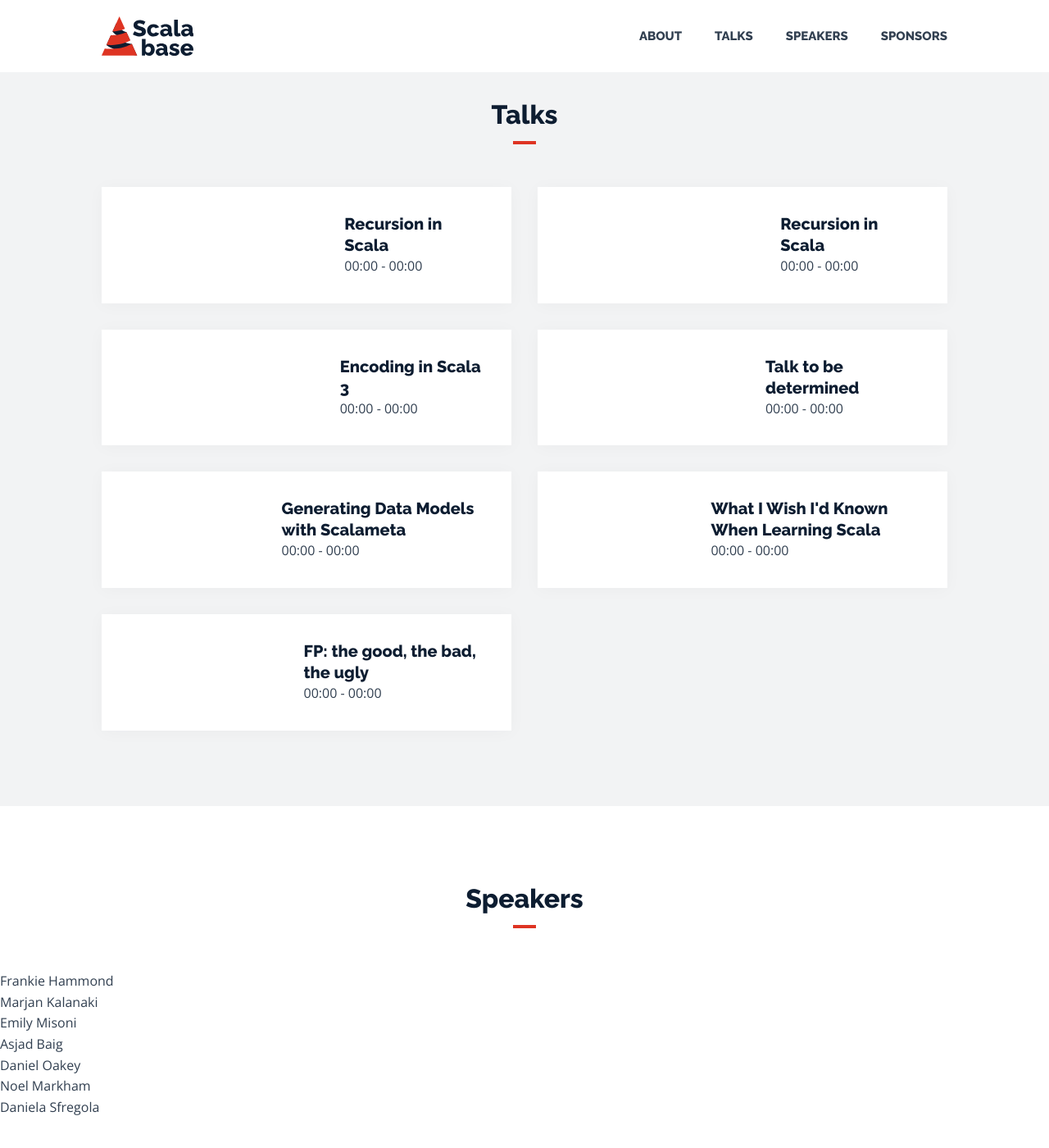
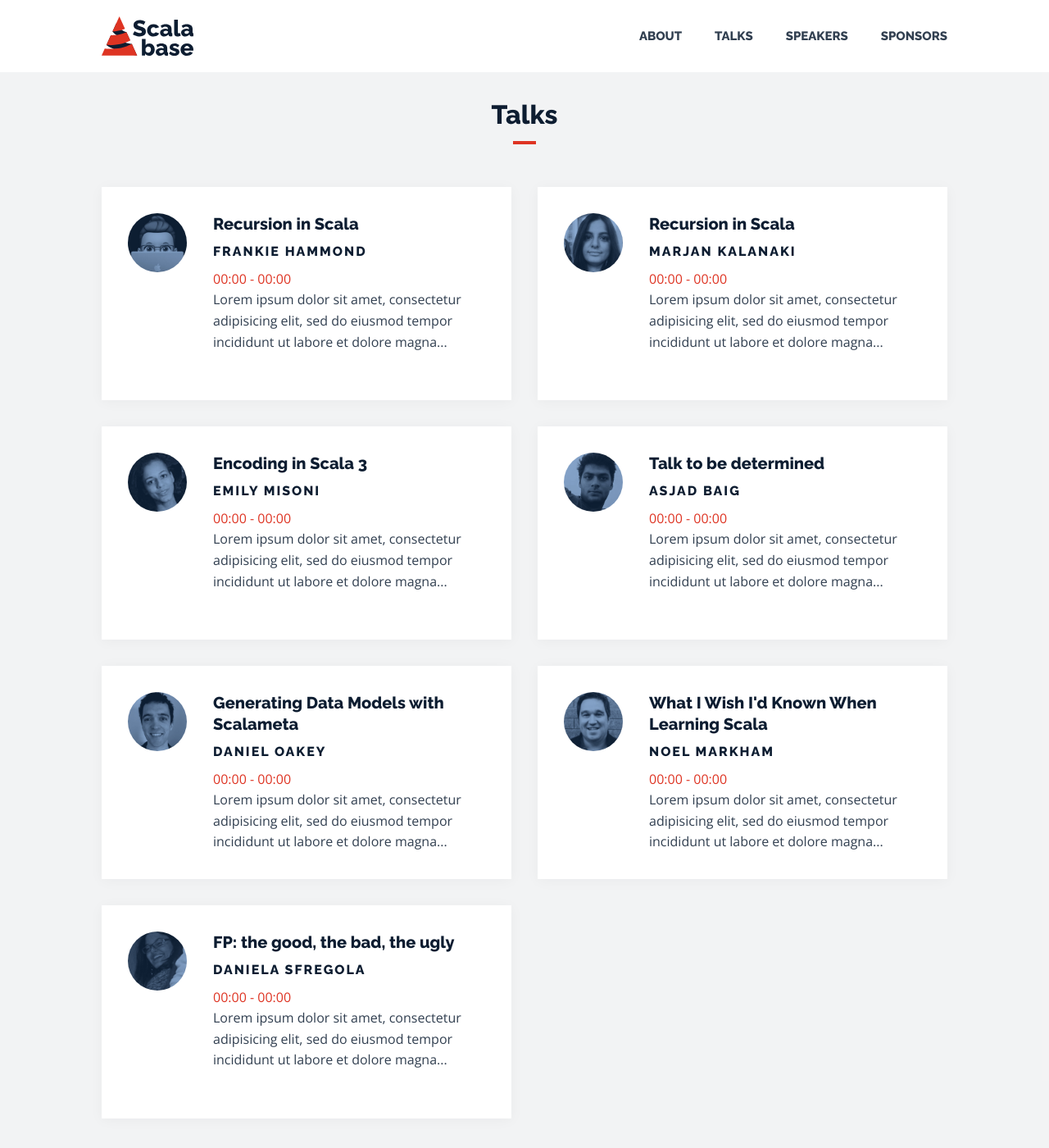
Before and after one commit to frankie297/scala-base-conf, a Jekyll site: the page built from site/index.md, in a window 1280 px wide and 1400 px high, scrolled down 1223 px. Shown: the whole window at 82% size. Built offline with Jekyll 4.4.1, drawn with Linux system fonts in a browser that asks for light colours; nearby versions of some CDN libraries.

Commit message:
avatar+layout talks

```diff
--- a/site/_data/speakers.yml
+++ b/site/_data/speakers.yml
@@ -8,7 +8,7 @@ speakers:
     - id-speaker: 1
       name: "Frankie Hammond"
       bio: "Frankie is a software engineer at the Guardian. She used to be a graphic designer and taught herself how to code."
-      avatar:
+      avatar: /img/speakers/frankie-hammond.jpg
       social:
         - {name: "twitter", link: "https://twitter.com/frankie_hammond", icon: ""}
         - {name: "github", link: "https://github.com/frankie297", icon: ""}
@@ -17,7 +17,7 @@ speakers:
     - id-speaker: 2
       name: "Marjan Kalanaki"
       bio: "Marjan is a software engineer at the Guardian. Prior to this she worked as a developer at Asos and the Trainline. She has a degree in Sound Design Technology."
-      avatar:
+      avatar: /img/speakers/marjan-kalanaki.jpg
       social:
         - {name: "twitter", link: "https://twitter.com/marji_sound", icon: ""}
         - {name: "github", link: "https://github.com/marjisound", icon: ""}
@@ -26,12 +26,14 @@ speakers:
     - id-speaker: 3
       name: "Emily Misoni"
       bio: "Emily is an Associate Data Engineer at Just Eat."
+      avatar: /img/speakers/emily-misoni.jpg
       social:
         - {name: "linkedin", link: "https://www.linkedin.com/in/emily-m-ab83741ab/", icon: ""}
 
     - id-speaker: 4
       name: "Asjad Baig"
       bio: "Emily is an Associate Data Engineer at Just Eat."
+      avatar: /img/speakers/asjad-baig.jpg
       social:
         - {name: "twitter", link: "https://twitter.com/AsjadSB", icon: ""}
         - {name: "linkedin", link: "https://www.linkedin.com/in/asjad-baig-28b723129/?originalSubdomain=in", icon: ""}
@@ -39,10 +41,12 @@ speakers:
     - id-speaker: 5
       name: "Daniel Oakey"
       bio: "Daniel is a Scala software engineer working at Quantexa in central London. There, he works on tools for modelling and processing data."
+      avatar: /img/speakers/daniel-oakey.jpg
 
     - id-speaker: 6
       name: "Noel Markham"
       bio: "Noel is a lead software engineer at 47 Degrees. He started out as a Java developer before discovering Scala in 2012. He's worked across many industries, including games, fashion, television and finance. When not writing code he can be found playing board games, or running somewhere."
+      avatar: /img/speakers/noel-markham.jpg
       social:
         - {name: "twitter", link: "https://twitter.com/noelmarkham", icon: ""}
         - {name: "github", link: "https://github.com/noelmarkham", icon: ""}
@@ -51,6 +55,7 @@ speakers:
     - id-speaker: 7
       name: "Daniela Sfregola"
       bio: "Daniela is an active contributor to the Scala Community, author of Get Programming with Scala and maintainer of open source projects (the most popular ones are twitter4s and random-data-generator). Daniela is also co-organizer of the London Scala User Group (LSUG) Meetup."
+      avatar: /img/speakers/daniela-sfregola.jpg
       social:
         - {name: "twitter", link: "https://twitter.com/danielasfregola", icon: ""}
         - {name: "github", link: "https://github.com/DanielaSfregola", icon: ""}
--- a/site/_data/talks.yml
+++ b/site/_data/talks.yml
@@ -5,30 +5,37 @@ talks:
 
   talks-list:
 
-    - id: 1
+    - id-talk: 1
       title: "Recursion in Scala"
       time: "00:00 - 00:00"
+      description: "Lorem ipsum dolor sit amet, consectetur adipisicing elit, sed do eiusmod tempor incididunt ut labore et dolore magna..."
 
-    - id: 2
+    - id-talk: 2
       title: "Recursion in Scala"
       time: "00:00 - 00:00"
+      description: "Lorem ipsum dolor sit amet, consectetur adipisicing elit, sed do eiusmod tempor incididunt ut labore et dolore magna..."
 
-    - id: 3
+    - id-talk: 3
       title: "Encoding in Scala 3"
       time: "00:00 - 00:00"
+      description: "Lorem ipsum dolor sit amet, consectetur adipisicing elit, sed do eiusmod tempor incididunt ut labore et dolore magna..."
 
-    - id: 4
+    - id-talk: 4
       title: "Talk to be determined"
       time: "00:00 - 00:00"
+      description: "Lorem ipsum dolor sit amet, consectetur adipisicing elit, sed do eiusmod tempor incididunt ut labore et dolore magna..."
 
-    - id: 5
+    - id-talk: 5
       title: "Generating Data Models with Scalameta"
       time: "00:00 - 00:00"
+      description: "Lorem ipsum dolor sit amet, consectetur adipisicing elit, sed do eiusmod tempor incididunt ut labore et dolore magna..."
 
-    - id: 6
+    - id-talk: 6
       title: "What I Wish I'd Known When Learning Scala"
       time: "00:00 - 00:00"
+      description: "Lorem ipsum dolor sit amet, consectetur adipisicing elit, sed do eiusmod tempor incididunt ut labore et dolore magna..."
 
-    - id: 7
+    - id-talk: 7
       title: "FP: the good, the bad, the ugly"
       time: "00:00 - 00:00"
+      description: "Lorem ipsum dolor sit amet, consectetur adipisicing elit, sed do eiusmod tempor incididunt ut labore et dolore magna..."
--- a/site/_includes/_talks.html
+++ b/site/_includes/_talks.html
@@ -5,20 +5,21 @@
     <div class="talk-list">
       {% for talkslist in talk.talks-list %}
       <div class="talk-item">
-        <div class="talk-item-avatar"></div>
+        {% for speakers in site.data.speakers.speakers %}
+          {% for speakerslist in speakers.speakers-list %}
+          {% if speakerslist.id-speaker == talkslist.id-talk  %}
+        <div class="talk-item-avatar">
+          <img src="{{ site.baseurl }}{{speakerslist.avatar}}" title="{{speakerslist.name}}"/>
+        </div>
         <div class="talk-item-content">
           <h3>{{talkslist.title}}</h3>
-          {% for speakers in site.data.speakers.speakers %}
-            {% for speakerslist in speakers.speakers-list %}
-            {% if speakerslist.id-speaker == talkslist.id-talk  %}
-          <p class="speaker-name">{{speakerslist.name}}</p>
-          <p class="speaker-name">{{talkslist.time}}</p>
-            {% endif %}
-            {% endfor %}
-          {% endfor %}
+          <p class="talk-speaker">{{speakerslist.name}}</p>
           <p class="talk-date">{{talkslist.time}}</p>
           <p class="talk-description">{{talkslist.description}}</p>
         </div>
+        {% endif %}
+        {% endfor %}
+        {% endfor %}
       </div>
       {% endfor %}
     </div>
--- a/site/_sass/components/_components.scss
+++ b/site/_sass/components/_components.scss
@@ -40,5 +40,5 @@
 .card {
   padding: $base-point-grid * 8;
   background: $white;
-  box-shadow: 0 2px 20px 0 rgba($gray-primary, 0.03);
+  box-shadow: 0 2px 16px 0 rgba($gray-primary, 0.04);
 }
--- a/site/_sass/components/_talks.scss
+++ b/site/_sass/components/_talks.scss
@@ -12,10 +12,26 @@
       display: flex;
       flex-direction: row;
       .talk-item-avatar {
-        width: $base-point-grid * 58;
-        margin-right: 40px;
+        margin-right: $base-point-grid * 8;
+        img {
+          width: $base-point-grid * 18;
+          height: auto;
+          border-radius: 100%;
+        }
+
       }
-      .talk-item-content {}
+      .talk-item-content {
+        .talk-speaker {
+          margin: $base-point-grid * 2 0;
+          font-family: $heading-font-family;
+          color: $heading-font-color;
+          text-transform: uppercase;
+          letter-spacing: $base-point-grid / 2;
+        }
+        .talk-date {
+          color: $brand-primary;
+        }
+      }
     }
   }
 }
```
Also changed, not shown: site/img/speakers/asjad-baig.jpg (added), site/img/speakers/daniel-oakey.jpg (added), site/img/speakers/daniela-sfregola.jpg (added), site/img/speakers/emily-misoni.jpg (added), site/img/speakers/frankie-hammond.jpg (added), site/img/speakers/marjan-kalanaki.jpg (added), site/img/speakers/noel-markham.jpg (added).
